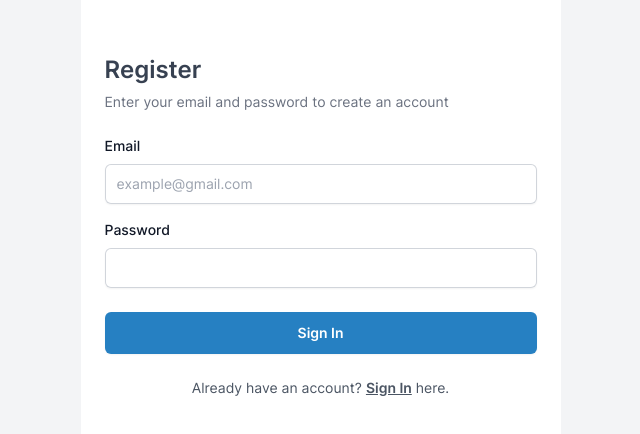
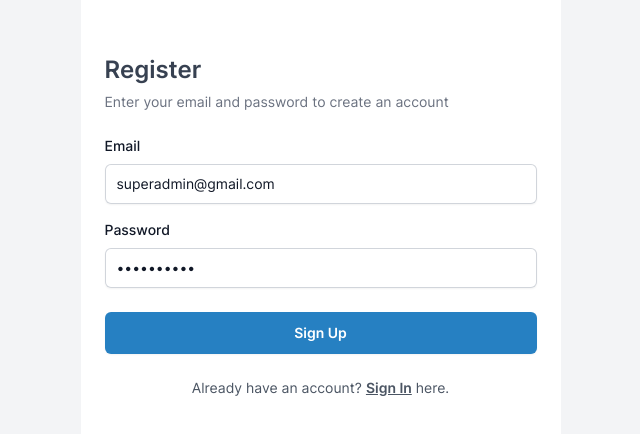
Before and after one commit to Erik3010/money-tracker, a React (Vite) app: page /register in a window 1280 px wide. Shown: the part 174-608 px from the top of the page, without its empty margins (312-952 px from the left). Built offline with nearby package versions, Linux system fonts and the light colour scheme.

Commit message:
feat: integrate register with supabase

```diff
--- a/src/pages/Auth/Register/index.tsx
+++ b/src/pages/Auth/Register/index.tsx
@@ -1,11 +1,46 @@
+import { useState } from "react";
+import { Link } from "react-router-dom";
 import Button from "@components/Shared/Button";
 import Input from "@components/Shared/Input";
-import { Link } from "react-router-dom";
+
+import supabase from "@lib/supabaseClient";
+
+interface AuthForm {
+  email: string;
+  password: string;
+}
 
 const Register = () => {
+  // const [form, setForm] = useState<AuthForm>({ email: "", password: "" });
+  const [form, setForm] = useState<AuthForm>({
+    email: "superadmin@gmail.com",
+    password: "superadmin",
+  });
+  const [isLoading, setIsLoading] = useState(false);
+
+  const handleFormChange = (event: React.ChangeEvent<HTMLInputElement>) => {
+    const { name, value } = event.target;
+    setForm({ ...form, [name]: value });
+  };
+
+  const handleSignUp = async (event: React.FormEvent) => {
+    event.preventDefault();
+
+    const { email, password } = form;
+    if (!email || !password) return;
+
+    try {
+      setIsLoading(true);
+      const response = await supabase.auth.signUp({ email, password });
+      console.log(response);
+    } finally {
+      setIsLoading(false);
+    }
+  };
+
   return (
     <div className="w-full h-screen -my-6 flex items-center">
-      <div className="w-full space-y-6">
+      <form className="w-full space-y-6" onSubmit={handleSignUp}>
         <div className="space-y-1.5">
           <h1 className="text-2xl font-semibold text-gray-700">Register</h1>
           <p className="text-sm text-gray-500">
@@ -17,16 +52,31 @@ const Register = () => {
             <label className="text-sm font-medium" htmlFor="email">
               Email
             </label>
-            <Input type="text" id="email" placeholder="example@gmail.com" />
+            <Input
+              type="email"
+              name="email"
+              id="email"
+              onChange={handleFormChange}
+              value={form.email}
+              placeholder="example@gmail.com"
+            />
           </div>
           <div className="grid gap-2">
             <label className="text-sm font-medium" htmlFor="password">
               Password
             </label>
-            <Input type="password" id="password" />
+            <Input
+              type="password"
+              name="password"
+              id="password"
+              onChange={handleFormChange}
+              value={form.password}
+            />
           </div>
         </div>
-        <Button>Sign In</Button>
+        <Button loading={isLoading} disabled={isLoading} type="submit">
+          Sign Up
+        </Button>
         <div className="text-center text-sm text-gray-600">
           Already have an account?{" "}
           <Link className="underline font-semibold" to="/login">
@@ -34,7 +84,7 @@ const Register = () => {
           </Link>{" "}
           here.
         </div>
-      </div>
+      </form>
     </div>
   );
 };
```
